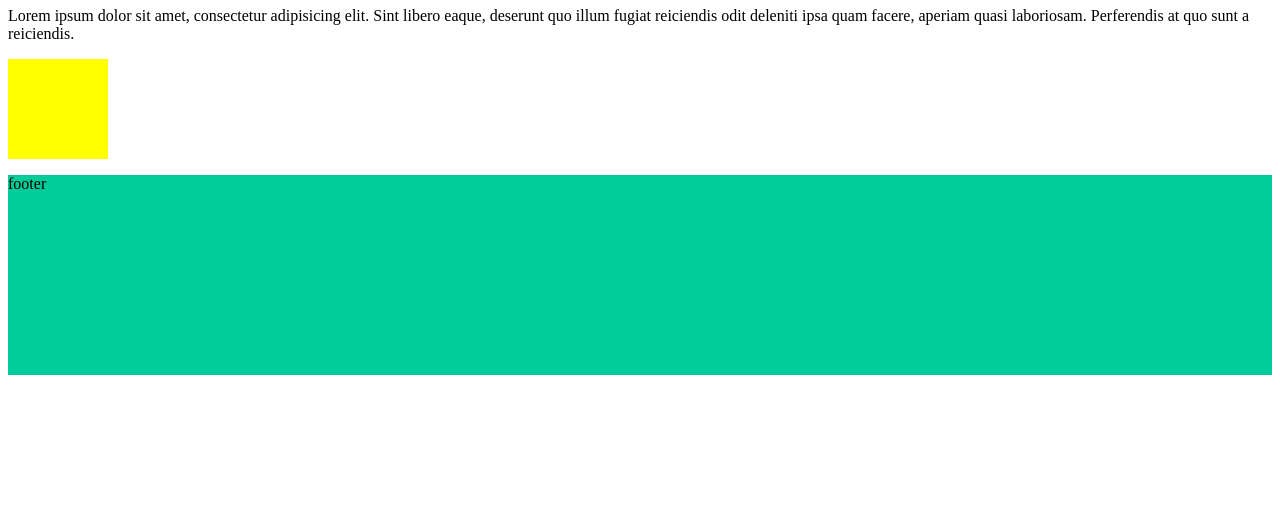
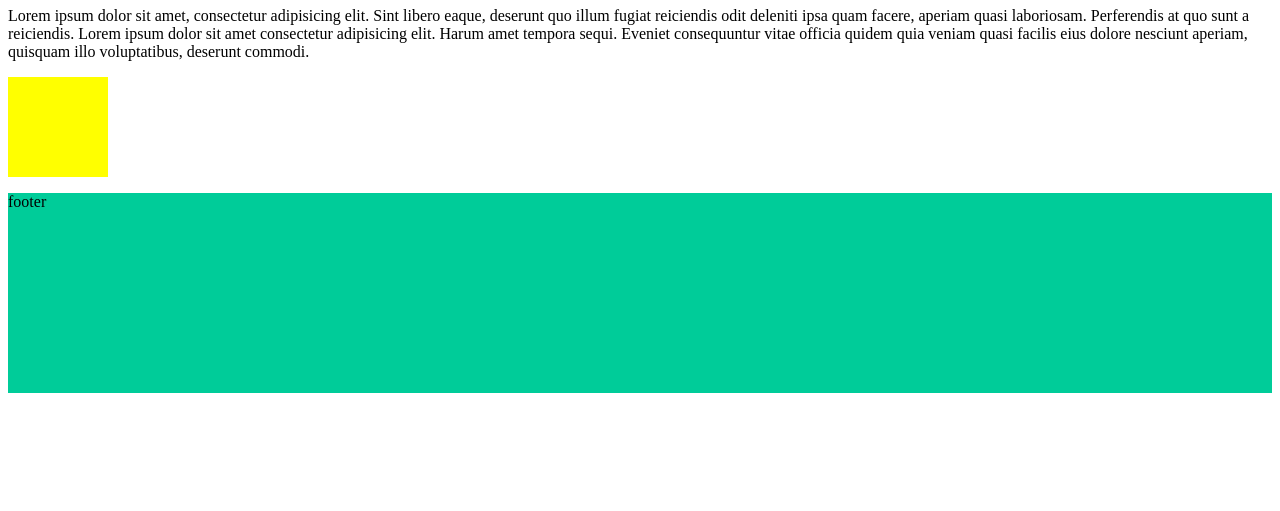
Before and after one commit to wangzih-0922/RWD-demo, a plain HTML site: page index.html in a window 1280 px wide. Shown: the part 289-800 px from the top of the page. Drawn offline with Linux system fonts and the light colour scheme.

Commit message:
Update 2021-09-07T08:50:10.749Z

```diff
--- a/index.html
+++ b/index.html
@@ -23,6 +23,7 @@ that's my word
 </h1>
 <p>
   Lorem ipsum dolor sit amet, consectetur adipisicing elit. Sint libero eaque, deserunt quo illum fugiat reiciendis odit deleniti ipsa quam facere, aperiam quasi laboriosam. Perferendis at quo sunt a reiciendis.
+  Lorem ipsum dolor sit amet consectetur adipisicing elit. Harum amet tempora sequi. Eveniet consequuntur vitae officia quidem quia veniam quasi facilis eius dolore nesciunt aperiam, quisquam illo voluptatibus, deserunt commodi.
 </p>
 
 <div class="box"></div>
```
